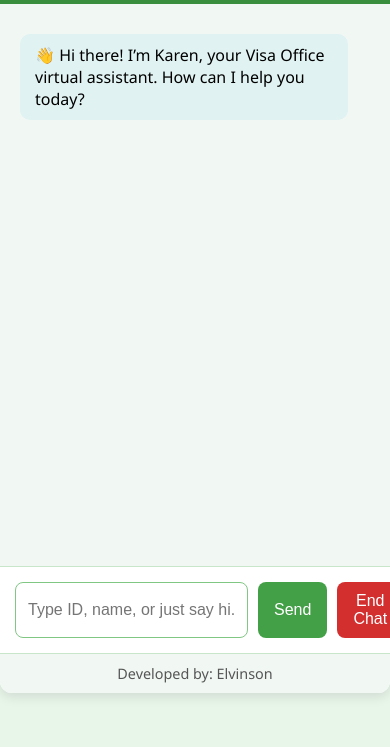
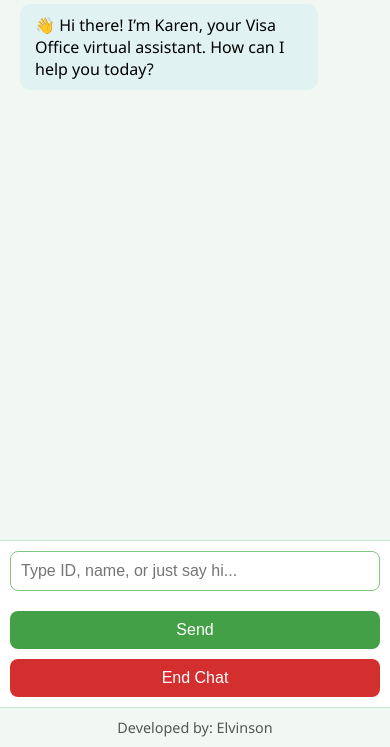
Before and after one commit to gcm-visa/chat, a plain HTML site: page index.html in a window 390 px wide. Shown: the part 97-844 px from the top of the page. Drawn offline with Linux system fonts and the light colour scheme.

Commit message:
Update index.html

```diff
--- a/index.html
+++ b/index.html
@@ -1,8 +1,15 @@
 <!DOCTYPE html>
-<html>
+<html lang="en">
 <head>
+  <meta charset="UTF-8">
+  <meta name="viewport" content="width=device-width, initial-scale=1.0">
   <base target="_top">
+  <title>Visa Office Assistant</title>
   <style>
+    * {
+      box-sizing: border-box;
+    }
+
     body {
       font-family: 'Segoe UI', sans-serif;
       background-color: #e8f5e9;
@@ -12,14 +19,13 @@
 
     .container {
       max-width: 600px;
-      margin: 30px auto;
+      margin: 0 auto;
+      height: 100vh;
+      display: flex;
+      flex-direction: column;
       background-color: #ffffff;
       border-radius: 12px;
       box-shadow: 0 4px 12px rgba(0, 0, 0, 0.1);
-      overflow: hidden;
-      display: flex;
-      flex-direction: column;
-      height: 90vh;
     }
 
     .header {
@@ -50,7 +56,6 @@
     .user-msg {
       background-color: #c8e6c9;
       align-self: flex-end;
-      margin-left: auto;
     }
 
     .bot-msg {
@@ -62,13 +67,14 @@
     .input-area {
       display: flex;
       padding: 15px;
+      gap: 10px;
       border-top: 1px solid #c8e6c9;
       background-color: #ffffff;
     }
 
     input[type="text"] {
       flex: 1;
-      padding: 10px 12px;
+      padding: 10px;
       border: 1px solid #81c784;
       border-radius: 8px;
       font-size: 1rem;
@@ -76,7 +82,6 @@
     }
 
     button {
-      margin-left: 10px;
       padding: 10px 16px;
       background-color: #43a047;
       color: white;
@@ -84,10 +89,15 @@
       border-radius: 8px;
       font-size: 1rem;
       cursor: pointer;
+      white-space: nowrap;
     }
 
     button:hover {
       background-color: #388e3c;
+    }
+
+    .end-btn {
+      background-color: #d32f2f;
     }
 
     .footer {
@@ -108,6 +118,28 @@
       50% { opacity: 0.2; }
       100% { opacity: 1; }
     }
+
+    @media (max-width: 600px) {
+      .container {
+        height: 100vh;
+        border-radius: 0;
+      }
+
+      .input-area {
+        flex-direction: column;
+        padding: 10px;
+      }
+
+      button {
+        width: 100%;
+        margin: 0;
+      }
+
+      input[type="text"] {
+        width: 100%;
+        margin-bottom: 10px;
+      }
+    }
   </style>
 </head>
 <body>
@@ -118,7 +150,7 @@
     <div class="input-area">
       <input type="text" id="input" placeholder="Type ID, name, or just say hi..." />
       <button onclick="sendMessage()">Send</button>
-      <button onclick="endChat()" style="background-color:#d32f2f;">End Chat</button>
+      <button class="end-btn" onclick="endChat()">End Chat</button>
     </div>
 
     <div class="footer">Developed by: Elvinson</div>
@@ -139,12 +171,12 @@
       idleTimer1 = setTimeout(() => {
         showBotMessage("Hey, are you still there? 😊");
         lastBotPrompt = "idle-check";
-      }, 60000); // 1 min
+      }, 60000);
 
       idleTimer2 = setTimeout(() => {
         showBotMessage("Looks like you're away for now. I'll end this chat. Talk soon! 👋");
         chatActive = false;
-      }, 90000); // 1.5 min
+      }, 90000);
     }
 
     function showBotMessage(msg) {
@@ -170,7 +202,6 @@
       chat.scrollTop = chat.scrollHeight;
       input.value = "";
 
-      // Respond to idle prompt
       if (lastBotPrompt === "idle-check" && /^yes\b/i.test(message)) {
         showBotMessage("Great! I'm here whenever you need me 😊");
         lastBotPrompt = "";
@@ -178,7 +209,6 @@
         return;
       }
 
-      // Typing animation
       const typingId = `typing-${Date.now()}`;
       chat.innerHTML += `<div class="bot-msg" id="${typingId}">Visa Office is typing<span class="dot">.</span></div>`;
       chat.scrollTop = chat.scrollHeight;
```
